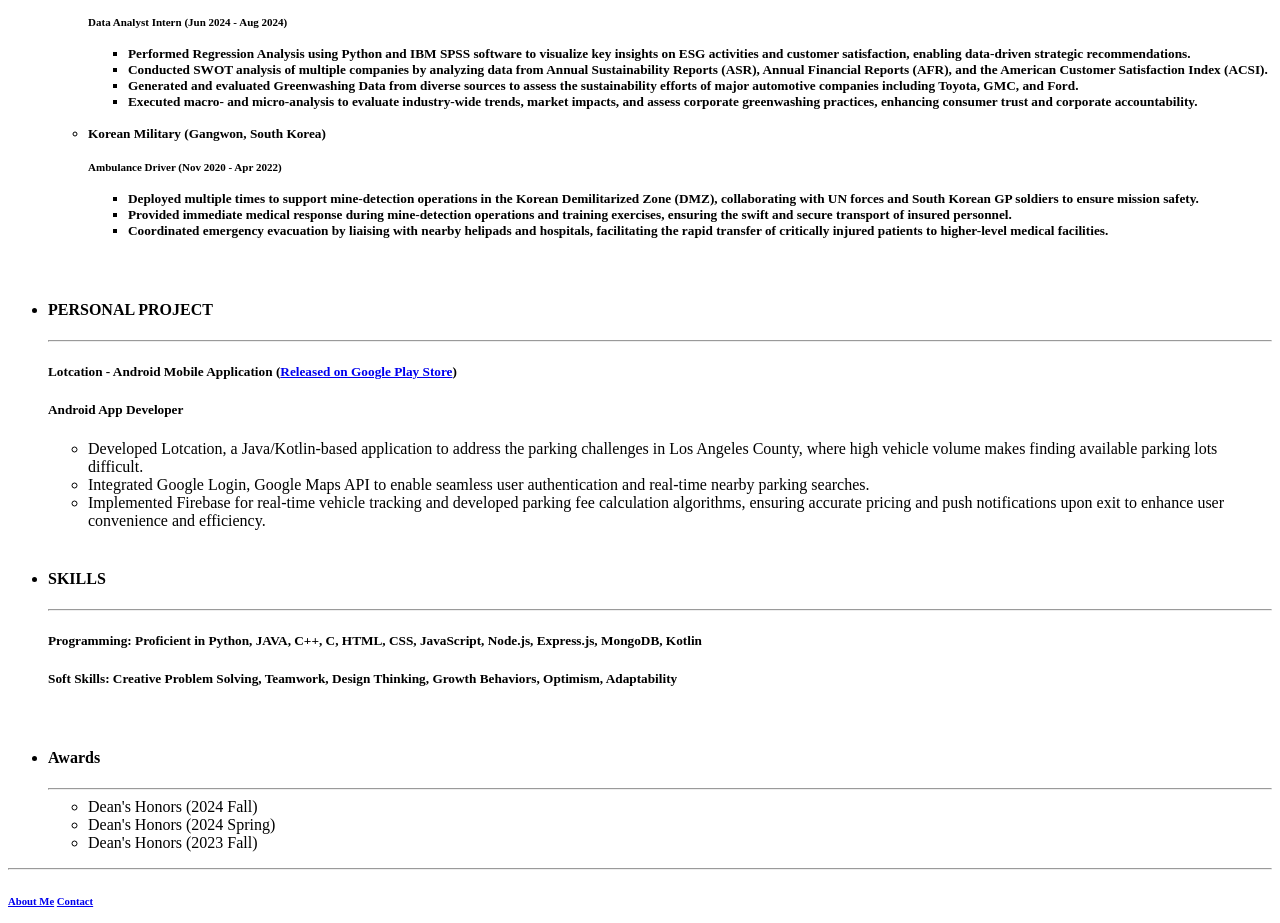
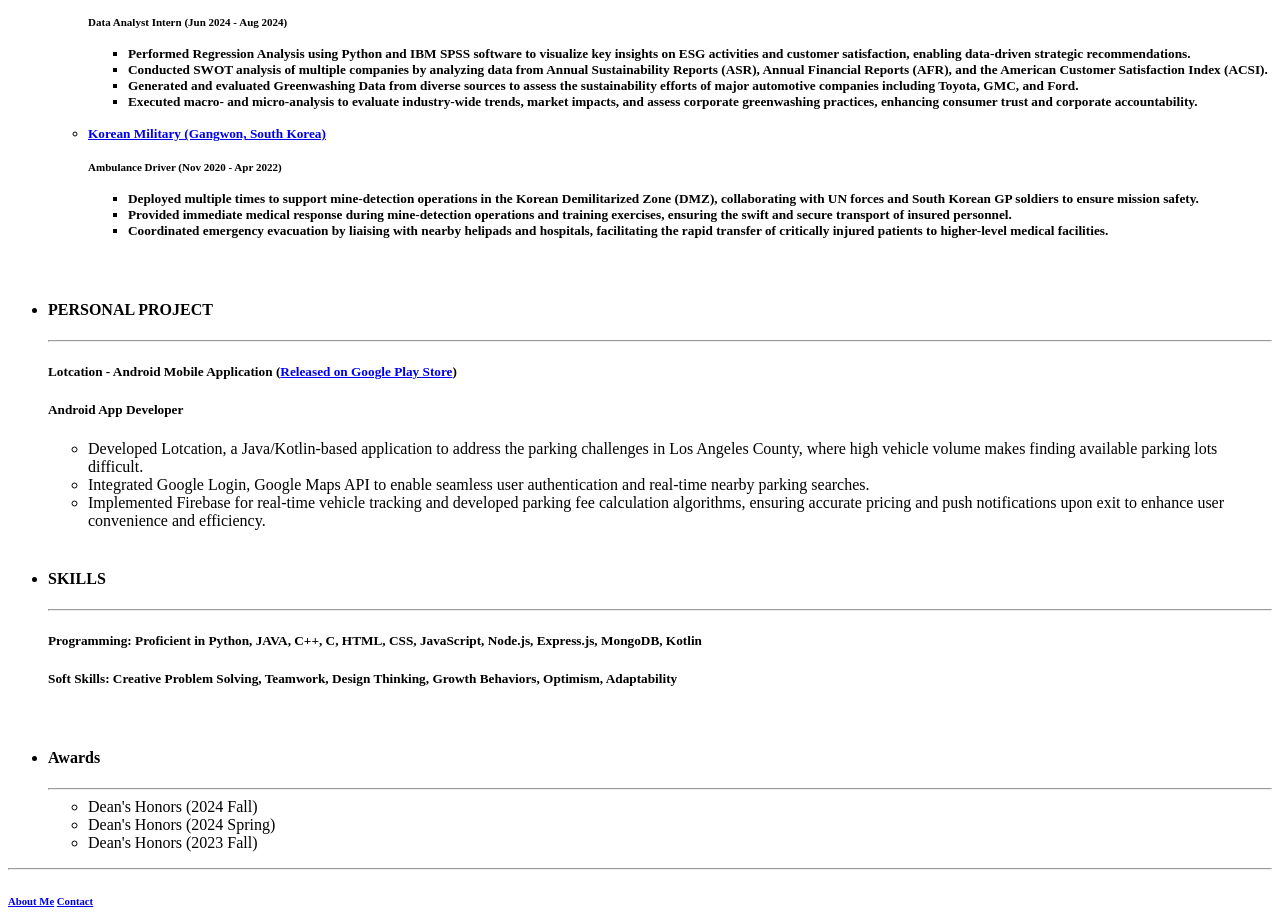
Before and after one commit to jurinho17-sv/resume-JHK, a plain HTML site: page index.html in a window 1280 px wide. Shown: the part 1006-1929 px from the top of the page. Drawn offline with Linux system fonts and the light colour scheme.

Commit message:
Update index.html

```diff
--- a/index.html
+++ b/index.html
@@ -69,7 +69,7 @@
                 <br />
 
                 <li>
-                    Korean Military (Gangwon, South Korea)
+                    <a href="https://www.army.mil.kr/sites/army/index.do">Korean Military (Gangwon, South Korea)</a>
                 </li>
 
                 <h5>Ambulance Driver (Nov 2020 - Apr 2022)</h5>
```
